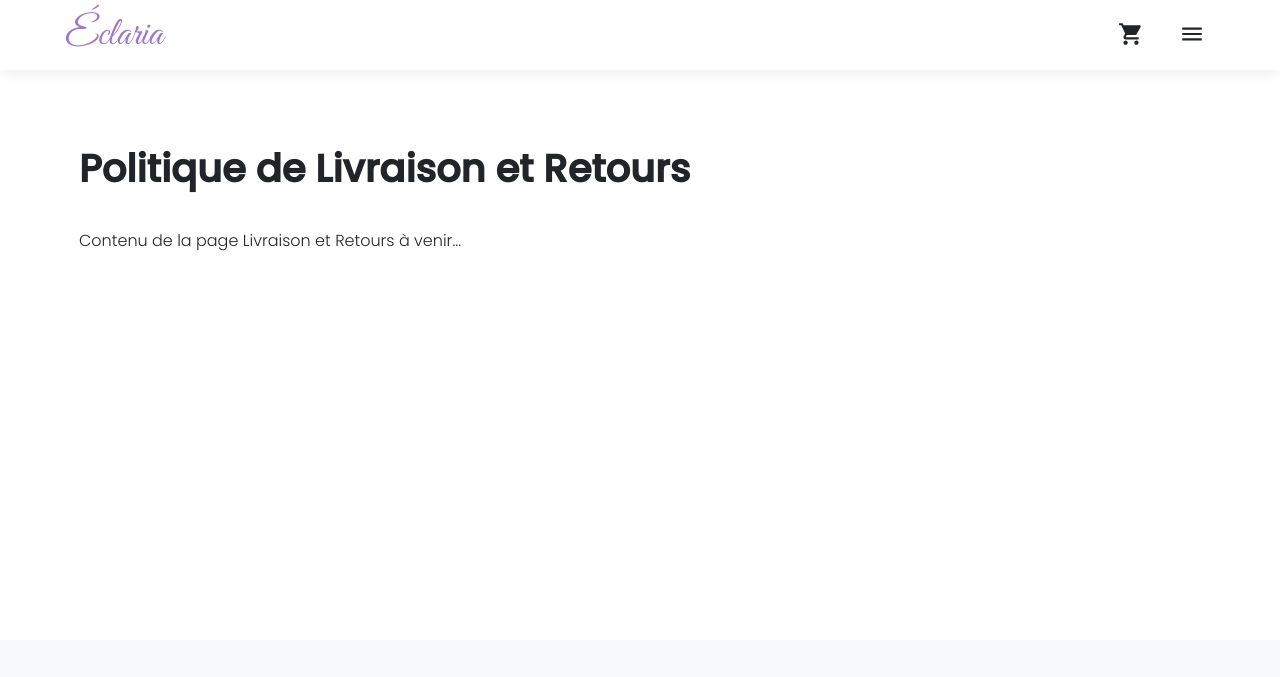
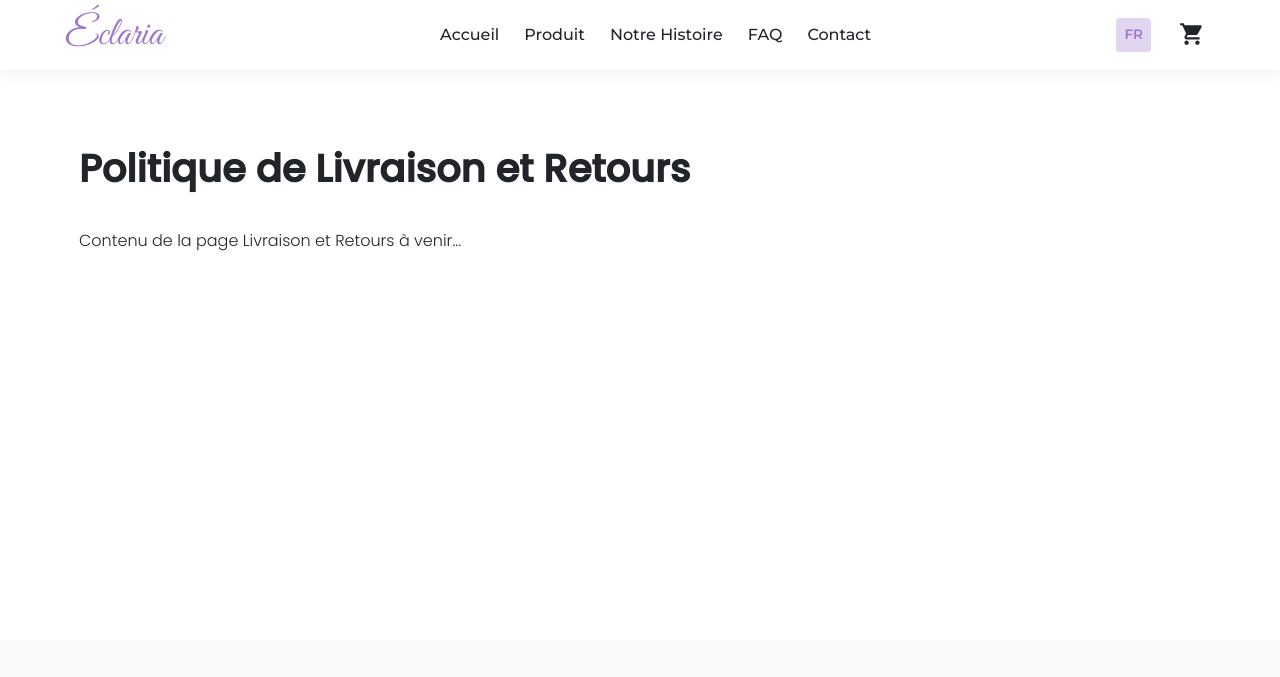
Before and after one commit to nasjjsoo/-claria, a plain HTML site: page livraison-et-retours.html in a window 1280 px wide. Shown: the top 677 px of the page. Drawn offline with Linux system fonts and the light colour scheme.

Commit message:
Update livraison-et-retours.html

```diff
--- a/livraison-et-retours.html
+++ b/livraison-et-retours.html
@@ -16,17 +16,32 @@
         .site-header-new { background-color: var(--white-pure); padding: 0 20px; position: fixed; top: 0; left: 0; width: 100%; z-index: 1000; box-shadow: 0 2px 15px rgba(0,0,0,0.08); height: 70px; display: flex; align-items: center; }
         .header-container-new { display: flex; justify-content: space-between; align-items: center; width: 100%; }
         .site-logo-new a { font-family: var(--font-logo); font-size: 2.5em; color: var(--lilac-accent); text-decoration: none; font-weight: normal; }
+
+        /* Styles de navigation bureau (identiques à index.html et produit.html) */
+        .main-navigation { display: none; align-items: center; margin-left: 30px; }
+        .main-navigation ul { list-style: none; margin: 0; padding: 0; display: flex; }
+        .main-navigation li { margin-left: 25px; }
+        .main-navigation a { text-decoration: none; color: var(--text-dark); font-family: var(--font-headings); font-weight: 500; font-size: 1em; transition: color 0.3s ease; }
+        .main-navigation a:hover, .main-navigation a.active-lang { color: var(--lilac-accent); }
+
         .header-actions { display: flex; align-items: center; }
         .menu-toggle, .cart-icon-new { background: none; border: none; cursor: pointer; padding: 10px; margin-left: 15px; }
         .menu-toggle svg, .cart-icon-new svg { width: 26px; height: 26px; fill: var(--text-dark); transition: fill 0.3s ease; }
         .menu-toggle:hover svg, .cart-icon-new:hover svg { fill: var(--lilac-accent); }
+
+        /* Styles du sélecteur de langue bureau (identiques à index.html et produit.html) */
+        .language-switcher { margin-left: 20px; display:none; align-items:center; }
+        .language-switcher .lang-link { font-family: var(--font-headings); font-weight: 500; font-size: 0.85em; color: var(--text-light); text-decoration: none; padding: 5px 8px; margin: 0 3px; border-radius: 4px; transition: background-color 0.3s, color 0.3s; }
+        .language-switcher .lang-link.active-lang { color: var(--lilac-accent); font-weight: 600; background-color: var(--lilac-primary); }
+        .language-switcher .lang-link:hover:not(.active-lang) { background-color: var(--silver-medium); color: var(--text-dark); }
+
         .offcanvas-menu { position: fixed; top: 0; right: -300px; width: 280px; height: 100%; background-color: var(--white-pure); box-shadow: -5px 0 15px rgba(0,0,0,0.1); padding: 60px 20px 20px; transition: right 0.4s cubic-bezier(0.25, 0.46, 0.45, 0.94); z-index: 1100; display: flex; flex-direction: column; }
         .offcanvas-menu.open { right: 0; }
         .close-menu-btn { position: absolute; top: 15px; right: 15px; background: none; border: none; font-size: 2em; cursor: pointer; color: var(--text-light); }
         .offcanvas-menu nav ul { list-style: none; padding: 0; margin: 0; }
         .offcanvas-menu nav li a { display: block; padding: 12px 0; text-decoration: none; color: var(--text-dark); font-family: var(--font-headings); font-weight: 500; font-size: 1.1em; border-bottom: 1px solid var(--silver-light); transition: color 0.3s ease, background-color 0.3s ease; }
         .offcanvas-menu nav li a:hover { color: var(--lilac-accent); background-color: var(--silver-light); }
-        .offcanvas-menu nav li a.active { color: var(--lilac-accent); font-weight: 600; }
+        .offcanvas-menu nav li a.active-lang { color: var(--lilac-accent); font-weight: 600; } /* remplacé .active par .active-lang */
         .offcanvas-menu nav li:last-child a { border-bottom: none; }
         .overlay-screen { display: none; position: fixed; top: 0; left: 0; width: 100%; height: 100%; background-color: rgba(0,0,0,0.4); z-index: 1050; }
         .overlay-screen.active { display: block; }
@@ -53,7 +68,19 @@
             <div class="site-logo-new">
                 <a href="index.html">Éclaria</a>
             </div>
+            <nav class="main-navigation" id="desktop-nav">
+                 <ul>
+                    <li><a href="index.html">Accueil</a></li>
+                    <li><a href="produit.html">Produit</a></li>
+                    <li><a href="qui-sommes-nous.html">Notre Histoire</a></li>
+                    <li><a href="faq.html">FAQ</a></li>
+                    <li><a href="contact.html">Contact</a></li>
+                </ul>
+            </nav>
             <div class="header-actions">
+                <div class="language-switcher" id="desktop-lang-switcher">
+                    <a href="index.html" class="lang-link active-lang" lang="fr" hreflang="fr">FR</a>
+                </div>
                 <button class="cart-icon-new" aria-label="Panier"><svg viewBox="0 0 24 24"><path d="M7 18c-1.1 0-1.99.9-1.99 2S5.9 22 7 22s2-.9 2-2-.9-2-2-2zM1 2v2h2l3.6 7.59-1.35 2.45c-.16.28-.25.61-.25.96 0 1.1.9 2 2 2h12v-2H7.42c-.14 0-.25-.11-.25-.25l.03-.12.9-1.63h7.45c.75 0 1.41-.41 1.75-1.03l3.58-6.49A1.003 1.003 0 0 0 20 4H5.21l-.94-2H1zm16 16c-1.1 0-1.99.9-1.99 2s.9 2 1.99 2 2-.9 2-2-.9-2-2-2z"/></svg></button>
                 <button class="menu-toggle" aria-label="Ouvrir le menu" aria-expanded="false">
                     <svg viewBox="0 0 24 24" fill="currentColor"><path d="M3 18h18v-2H3v2zm0-5h18v-2H3v2zm0-7v2h18V6H3z"></path></svg>
@@ -67,13 +94,20 @@
         <nav>
             <ul>
                 <li><a href="index.html">Accueil</a></li>
-                <li><a href="livraison.html">Livraison</a></li>
+                <li><a href="produit.html">Produit</a></li>
+                <li><a href="qui-sommes-nous.html">Notre Histoire</a></li>
+                <li><a href="faq.html">FAQ</a></li>
+                <li><a href="livraison.html" class="active-lang">Livraison & Retours</a></li> {/* Nom mis à jour et marqué actif */}
                 <li><a href="paiement.html">Paiement</a></li>
-                <li><a href="politique-de-confidentialite.html">Politique de confidentialité</a></li>
-                <li><a href="livraison-et-retours.html" class="active">Politique de retour</a></li>
+                <li><a href="politique-de-confidentialite.html">Politique de Confidentialité</a></li>
+                <li><a href="conditions-utilisation.html">Conditions d'Utilisation</a></li>
                 <li><a href="contact.html">Contact</a></li>
             </ul>
         </nav>
+        <div class="language-switcher" style="margin-top: 20px; padding-top: 15px; border-top: 1px solid var(--silver-medium);">
+            <p style="font-weight:500; margin-bottom:10px; color:var(--text-dark); font-size:1em;">Langue :</p>
+            <a href="index.html" class="lang-link active-lang" lang="fr" hreflang="fr" style="display:block; margin: 5px 0;">Français</a>
+        </div>
     </div>
     <div class="overlay-screen" id="overlayScreen"></div>
 
@@ -102,6 +136,9 @@
             const closeMenuBtn = document.querySelector('.close-menu-btn');
             const offcanvasMenu = document.getElementById('offcanvasMenu');
             const overlayScreen = document.getElementById('overlayScreen');
+            const desktopNav = document.getElementById('desktop-nav');
+            const desktopLangSwitcher = document.getElementById('desktop-lang-switcher');
+            const cartButton = document.querySelector('.cart-icon-new');
 
             function openMenu() {
                 if(offcanvasMenu) offcanvasMenu.classList.add('open');
@@ -119,7 +156,37 @@
             if (closeMenuBtn) closeMenuBtn.addEventListener('click', closeMenu);
             if (overlayScreen) overlayScreen.addEventListener('click', closeMenu);
 
-            console.log('Éclaria Livraison et Retours (re-designed foundation with new header) loaded successfully!');
+            if (cartButton) {
+                cartButton.addEventListener('click', function() {
+                    alert('Panier cliqué ! Fonctionnalité à venir.\n(Cart clicked! Feature coming soon.)');
+                });
+            }
+
+            function handleResize() {
+                const isDesktop = window.innerWidth > 768;
+                if(desktopNav) desktopNav.style.display = isDesktop ? 'flex' : 'none';
+                if(desktopLangSwitcher) desktopLangSwitcher.style.display = isDesktop ? 'flex' : 'none';
+                if(menuToggle) menuToggle.style.display = isDesktop ? 'none' : 'flex';
+                if (isDesktop) {
+                    closeMenu();
+                }
+            }
+
+            window.addEventListener('resize', handleResize);
+            handleResize();
+
+            const currentPath = window.location.pathname.split("/").pop();
+            const navLinks = document.querySelectorAll('#desktop-nav ul li a, .offcanvas-menu nav ul li a');
+            navLinks.forEach(link => {
+                const linkPath = link.getAttribute('href').split("/").pop();
+                 if (linkPath === currentPath || (currentPath === '' && linkPath === 'index.html')) {
+                    link.classList.add('active-lang');
+                } else {
+                    link.classList.remove('active-lang');
+                }
+            });
+
+            console.log('Page Livraison et Retours Éclaria (FR) chargée avec succès !');
         });
     </script>
 </body>
```
